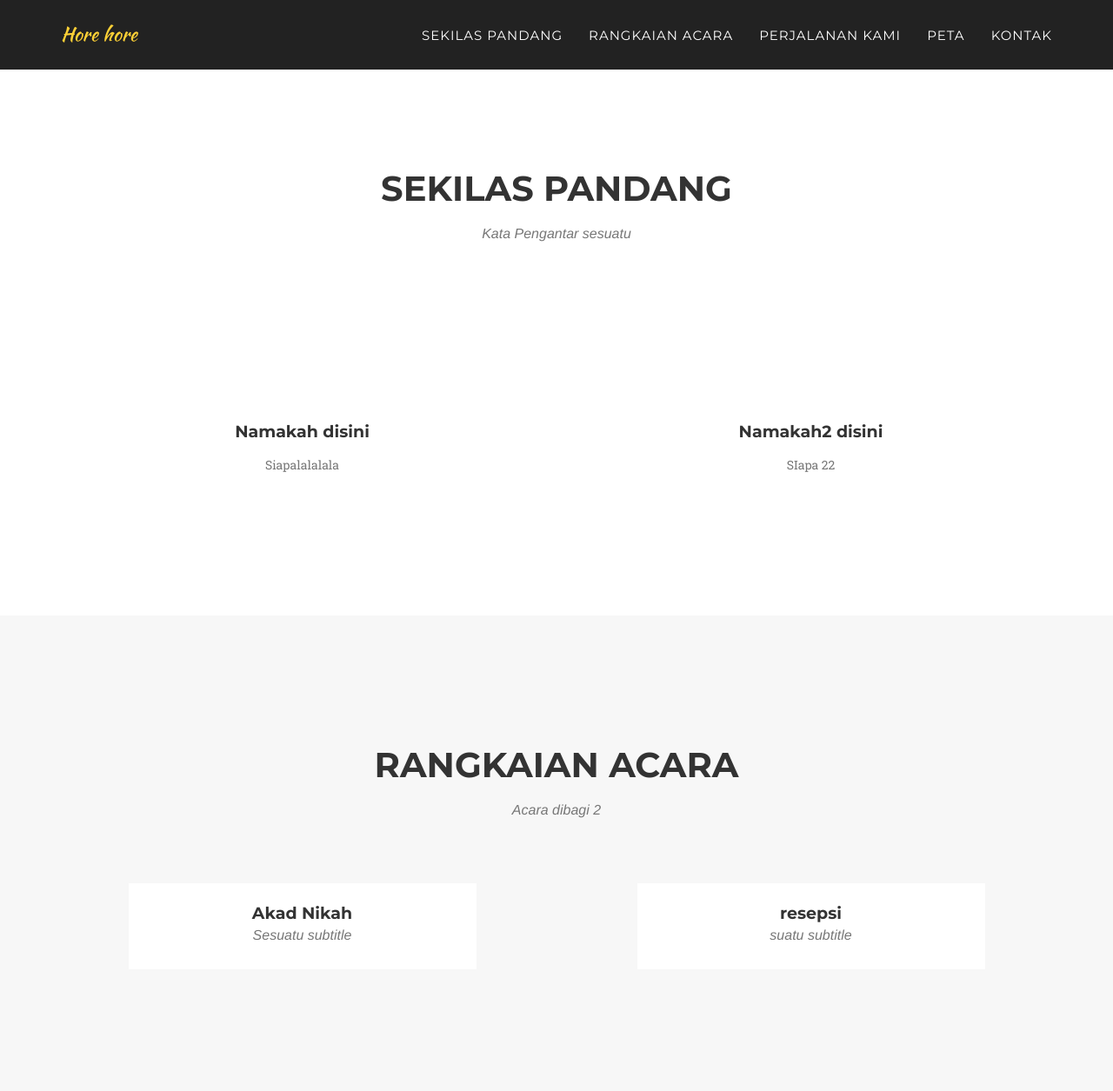
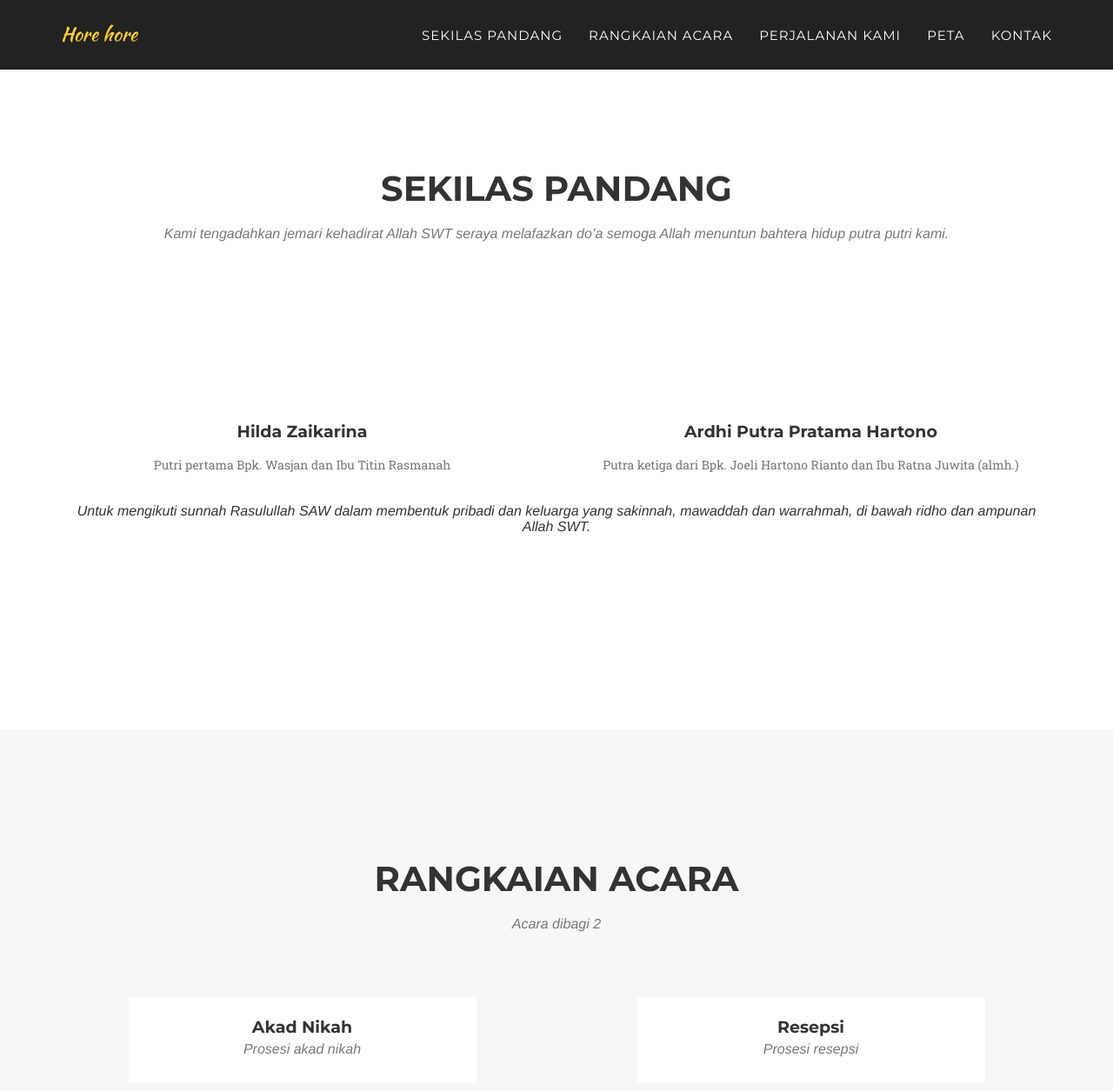
Before and after one commit to ardhipoetra/rdhldwedding, a Jekyll site: the page built from _posts/2014-07-14-project-5.markdown, in a window 1280 px wide and 1400 px high, scrolled down 713 px. Shown: the top 1255 px of the window at 87% size. Built offline with Jekyll 4.4.1, drawn with Linux system fonts in a browser that asks for light colours; some web fonts are replaced.

Commit message:
add nama dan tanggal

```diff
--- a/_includes/services.html
+++ b/_includes/services.html
@@ -4,7 +4,7 @@
             <div class="row">
                 <div class="col-lg-12 text-center">
                     <h2 class="section-heading">Sekilas Pandang</h2>
-                    <h3 class="section-subheading text-muted">Kata Pengantar sesuatu</h3>
+                    <h3 class="section-subheading text-muted">Kami tengadahkan jemari kehadirat Allah SWT seraya melafazkan do’a semoga Allah menuntun bahtera hidup putra putri kami.</h3>
                 </div>
             </div>
             <div class="row text-center">
@@ -12,16 +12,19 @@
                     <span class="fa-stack fa-4x">
                          <img src="img/team/1.jpg" class="img-responsive" alt="">
                     </span>
-                    <h4 class="service-heading">Namakah disini</h4>
-                    <p class="text-muted">Siapalalalala</p>
+                    <h4 class="service-heading">Hilda Zaikarina</h4>
+                    <p class="text-muted">Putri pertama Bpk. Wasjan dan Ibu Titin Rasmanah</p>
                 </div>
                 <div class="col-md-6">
                     <span class="fa-stack fa-4x">
                          <img src="img/team/2.jpg" class="img-responsive" alt="">
                     </span>
-                    <h4 class="service-heading">Namakah2 disini</h4>
-                    <p class="text-muted">SIapa 22</p>
+                    <h4 class="service-heading">Ardhi Putra Pratama Hartono</h4>
+                    <p class="text-muted">Putra ketiga dari Bpk. Joeli Hartono Rianto dan Ibu Ratna Juwita (almh.)</p>
                 </div>
             </div>
+            <div class="col-lg-12 text-center">
+                    <h3 class="section-subheading">Untuk mengikuti sunnah Rasulullah SAW dalam membentuk pribadi dan keluarga yang sakinnah, mawaddah dan warrahmah, di bawah ridho dan ampunan Allah SWT.</h3>
+                </div>
         </div>
     </section>
--- a/_posts/2014-07-14-project-5.markdown
+++ b/_posts/2014-07-14-project-5.markdown
@@ -1,14 +1,14 @@
 ---
-title: resepsi
-subtitle: suatu subtitle
+title: Resepsi
+subtitle: Prosesi resepsi
 layout: default
 modal-id: 2
-date: 2014-07-14
+date : 2015-11-19
 img: startup-framework.png
 thumbnail: startup-framework-thumbnail.png
-alt: image-alt
-tempat: fpik
-waktu: xx desember 2015 pukul xx.xx
-description: Sesi resepsi nikah akan berlangsung pada ....
+alt: image-aula-fpik
+tempat: Auditorium  Soemardi Sastrakusumah
+waktu: Minggu, 20 desember 2015 pukul 10.30 - 14.00 WIB
+description: Dengan memohon rahmat dan ridho Allah SWT, kami bermaksud menyelenggarakan Resepsi Pernikahan putra-putri kami yang Insyaa Allah akan diselenggarakan pada hari <br/> Minggu, 20 Desember 2015 Pukul 10.30 s/d 14.00 WIB di Auditorium  Soemardi Sastrakusumah  Jl. Lingkar Akademik Fakultas Perikanan dan Ilmu Kelautan (FPIK) Kampus IPB Darmaga Bogor. Kesan yang mendalam akan terukir dihati kami, apabila Bapak/Ibu/Saudara/i berkenan hadir untuk memberikan do’a estu kepada kedua mempelai.
 
 ---
```
Also changed, not shown: _posts/2014-07-13-project-6.markdown (+5 -6 lines), 1 other file.
